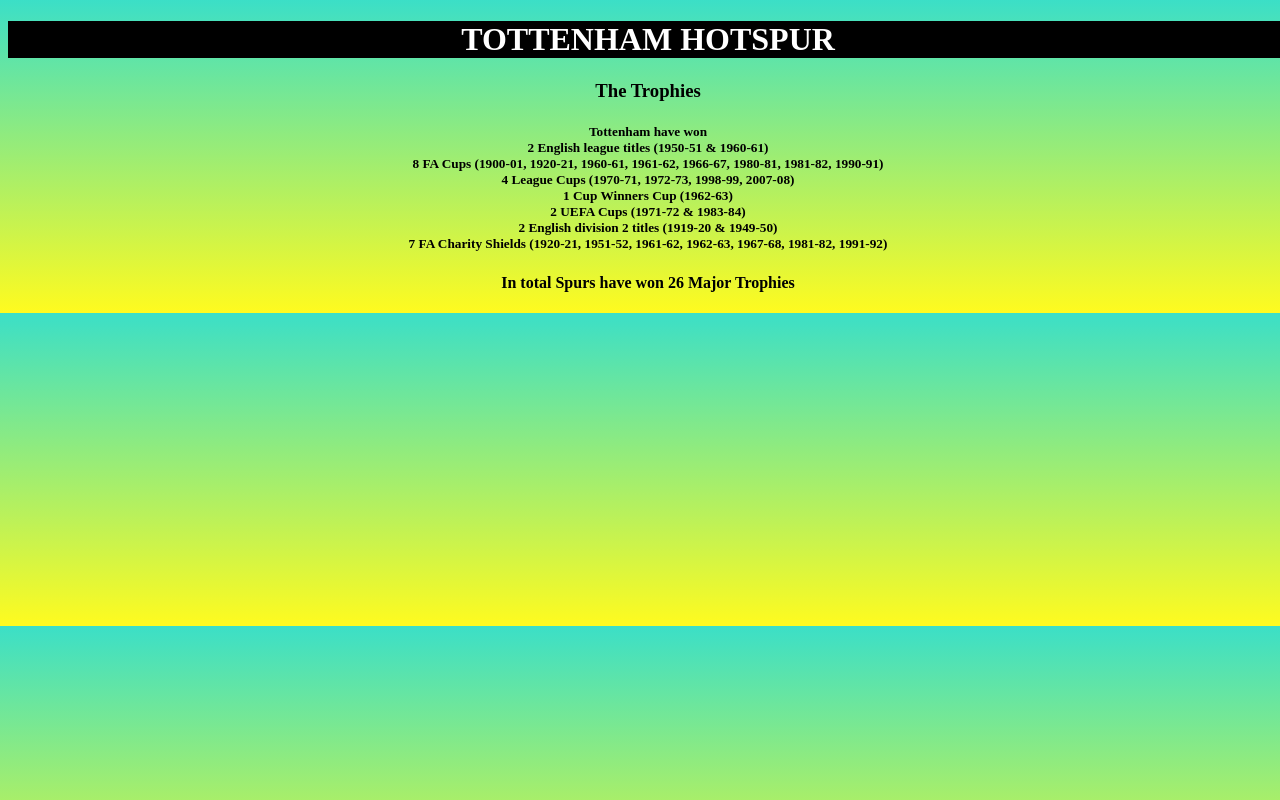
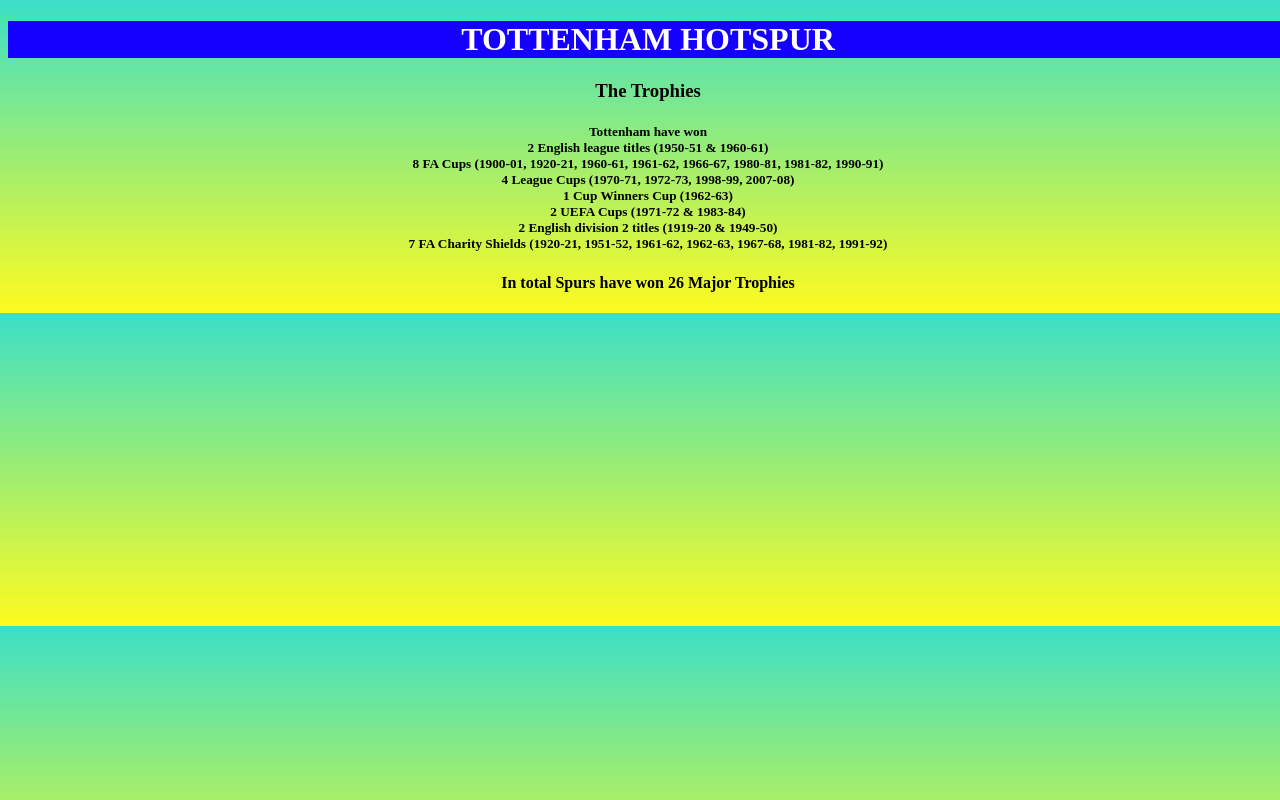
Before and after one commit to TekkerDude37/My-Website, a plain HTML site: page index.html in a window 1280 px wide. Drawn offline with Linux system fonts and the light colour scheme.

Commit message:
Update index.html

```diff
--- a/index.html
+++ b/index.html
@@ -5,7 +5,7 @@
 h1{
 color: rgb(255,255,255);
 
-background-color: rgb(0,0,0);
+background-color: rgb(21,0,255);
 }
 
 body{
```
